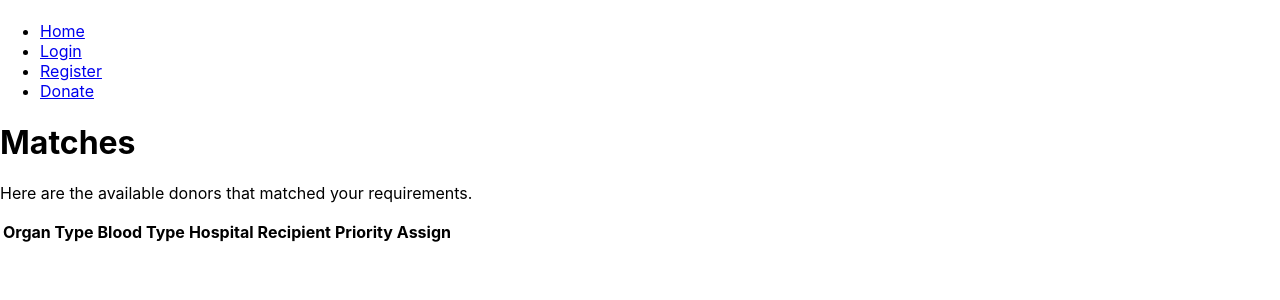
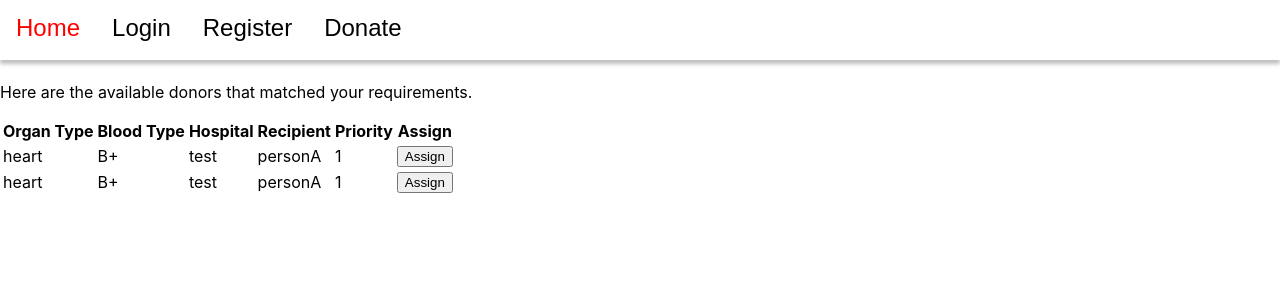
Before and after one commit to bliutech/organ-safe, a React (Create React App) app in the folder frontend/: page /matches in a window 1280 px wide. Shown: the top 300 px of the page. Built offline with nearby package versions, Linux system fonts and the light colour scheme.

Commit message:
fixed match.js

```diff
--- a/frontend/src/App.css
+++ b/frontend/src/App.css
@@ -1,38 +1,4 @@
-.App {
-  text-align: center;
+.content
+{
+  margin-top: 80px;
 }
-
-.App-logo {
-  height: 40vmin;
-  pointer-events: none;
-}
-
-@media (prefers-reduced-motion: no-preference) {
-  .App-logo {
-    animation: App-logo-spin infinite 20s linear;
-  }
-}
-
-.App-header {
-  background-color: #282c34;
-  min-height: 100vh;
-  display: flex;
-  flex-direction: column;
-  align-items: center;
-  justify-content: center;
-  font-size: calc(10px + 2vmin);
-  color: white;
-}
-
-.App-link {
-  color: #61dafb;
-}
-
-@keyframes App-logo-spin {
-  from {
-    transform: rotate(0deg);
-  }
-  to {
-    transform: rotate(360deg);
-  }
-}
--- a/frontend/src/components/Match.js
+++ b/frontend/src/components/Match.js
@@ -1,9 +1,9 @@
-import React,{ useState } from 'react';
+import React, { useState } from 'react';
 // import backend from '../components/Util.js';
 
 let tests = [
   {
-    key: "key",
+    key: "key1",
     hospital: "test",
     organType: "heart",
     bloodType: "B+",
@@ -11,7 +11,7 @@ let tests = [
     priority: 1
   },
   {
-    key: "key",
+    key: "key2",
     hospital: "test",
     organType: "heart",
     bloodType: "B+",
@@ -20,39 +20,40 @@ let tests = [
   }
 ]
 
-function jsonMap(obj)
-{
+function jsonMap(obj) {
   let result = {};
-  for(var key in obj) {
+  for (var key in obj) {
     result[key] = obj[key];
   }
   return result;
 }
 
-function MatchMod(results) {
+function MatchMod({ results }) {
   console.log(results);
-  return (
-    results.forEach(
+  return (<>{
+    results.map(
       entry => {
         let person = jsonMap(entry);
         console.log(person)
         console.log(person.organType)
-        return(
-          <tr>
+        return (
+          <tr key={person.key}>
             <td>{person.organType}</td>
             <td>{person.bloodType}</td>
             <td>{person.hospital}</td>
             <td>{person.recipient}</td>
             <td>{person.priority}</td>
-            <td><button onClick={()=>alert('Assigned organ!')}> Assign </button></td>
+            <td><button onClick={() => alert('Assigned organ!')}> Assign </button></td>
           </tr>
         );
       }
     )
+  }
+  </>
   );
 }
 
-export default function Matches(){
+export default function Matches() {
   let [matches, setMatches] = useState([]);
   let isAdmin = true;
   document.title = 'Matches | OrganSafe';
@@ -75,7 +76,7 @@ export default function Matches(){
 
     let dbSnapshot = [];
     dbSnapshot.forEach(
-            user =>{
+      user => {
         resultsTemp.push(
           {
             key: user.key,
@@ -98,7 +99,7 @@ export default function Matches(){
   })();*/
 
 
-    return(
+  return (
     <div>
       {/*<p>Waiting #: </p>*/}
       {/*waiting numer*/}
@@ -111,11 +112,12 @@ export default function Matches(){
             <th> Hospital </th>
             <th> Recipient </th>
             <th> Priority </th>
-                  {isAdmin ? (<th> Assign </th>): <th/>}
+            {isAdmin ? (<th> Assign </th>) : <th />}
           </tr>
         </thead>
         <tbody>
-                {MatchMod(tests)}
+          {/*()=>MatchMod(tests)*/}
+          <MatchMod results={tests} />
         </tbody>
       </table>
     </div>
--- a/frontend/src/components/NavBar.module.css
+++ b/frontend/src/components/NavBar.module.css
@@ -0,0 +1,30 @@
+.header ul {
+    position: fixed;
+    width: 100%;
+    height: 60px;
+    left: 0px;
+    top: 0px;
+    list-style-type: none;
+    margin: 0;
+    padding: 0;
+    overflow: hidden;
+    background-color: rgb(255, 255, 255);
+    box-shadow: 0px 4px 4px 0px #00000040;
+}
+
+
+.header ul li a {
+    float: left;
+    font-family: 'Poppins', sans-serif;
+    font-size: 1.5rem;
+    position: sticky;
+    display: block;
+    color: rgb(0, 0, 0);
+    text-align: center;
+    padding: 14px 16px;
+    text-decoration: none;
+}
+
+.header ul li a:hover {
+    color: rgb(255, 0, 0);
+}
--- a/frontend/src/pages/Donor.js
+++ b/frontend/src/pages/Donor.js
@@ -1,4 +1,5 @@
 import DonorMod from '../components/DonorMod.js';
+import '../App.css';
 
 export default function Donor(){
     document.title = 'Donors | OrganSafe';
```
Lines whose indentation alone changed are shown as unchanged.
